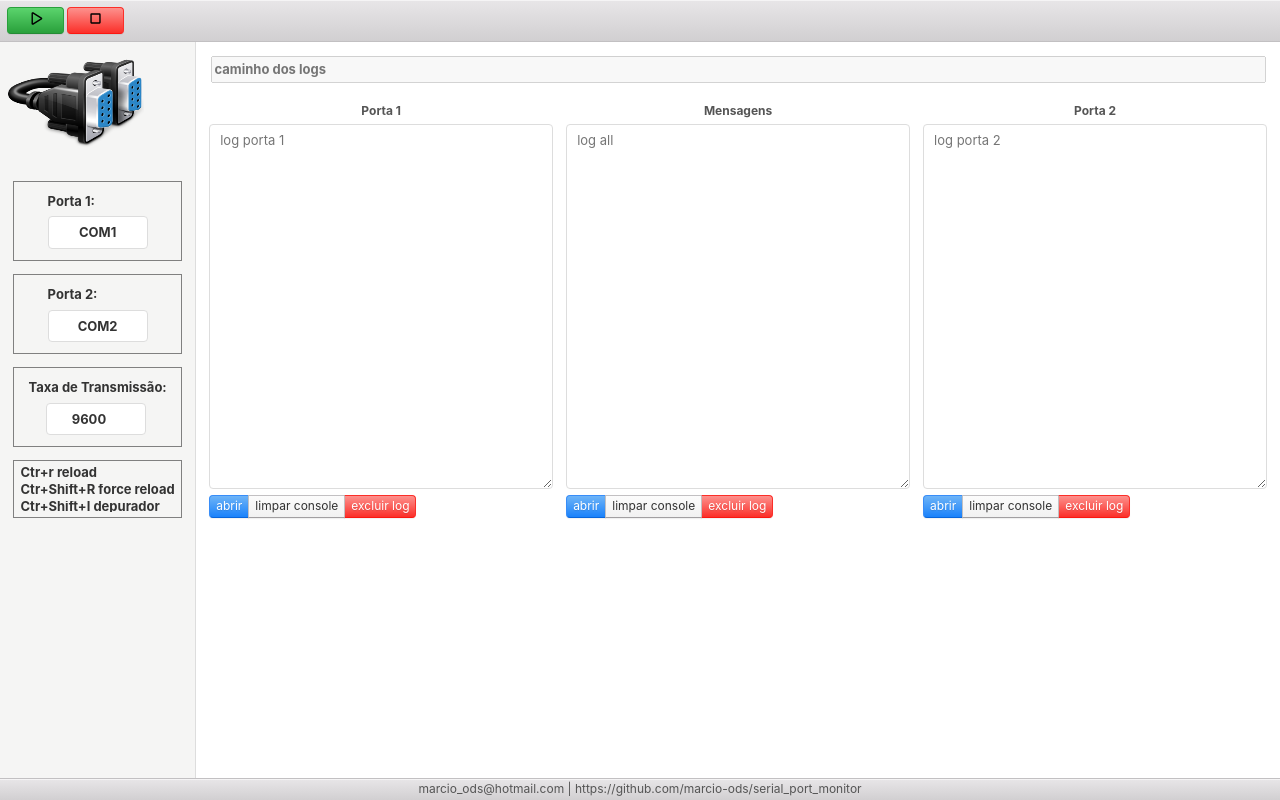
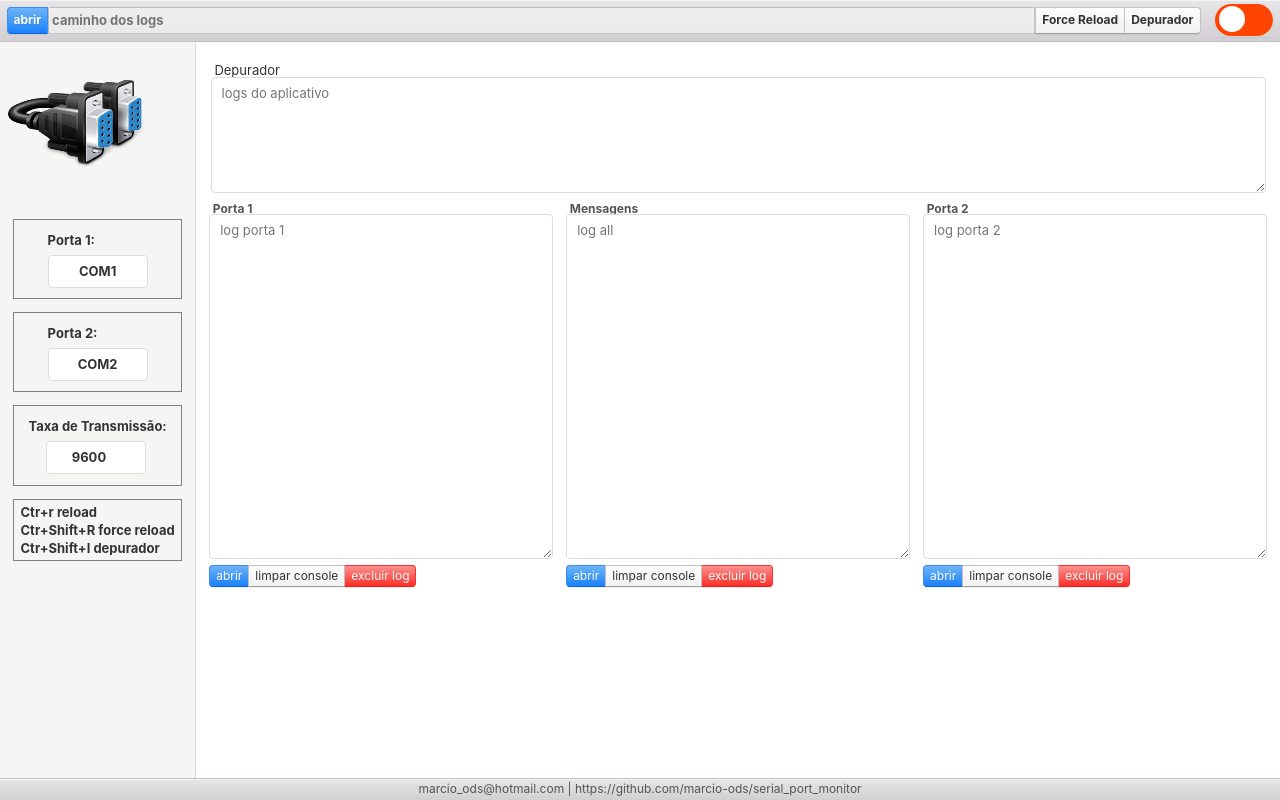
Before and after one commit to marcio-ods/serial-port-monitor, an Electron app: page src/renderer/index.html in a window 1280 px wide. Drawn offline with Linux system fonts and the light colour scheme; no server answers.

Commit message:
open dir logs

```diff
--- a/src/preload/preload.js
+++ b/src/preload/preload.js
@@ -10,10 +10,6 @@ function setDisplay(value) {
 
 contextBridge.exposeInMainWorld('api', {
     request: (payload) => ipcRenderer.invoke('router', payload),
-    // socket: () => ipcRenderer.on('asynchronous-reply', (_event, arg) => {
-    //     console.log(arg)
-    //     setDisplay(arg)
-    // }),
     connect: () => ipcRenderer.on('on:port', (_event, args) => {
         // console.log(arg)
         const { key, data } = args
--- a/src/renderer/index.html
+++ b/src/renderer/index.html
@@ -10,61 +10,34 @@
     <title>Monitor de porta serial</title>
     <link rel="stylesheet" href="style/photon/css/photon.min.css" />
     <link rel="stylesheet" href="style/style.css" />
+    <link rel="stylesheet" href="style/switch.css" />
   </head>
   <body>
     <div class="window">
-      <header class="toolbar toolbar-header">
-        <div class="btn-actions">
-          <button
-            type="button"
-            id="btn-connect"
-            class="btn btn-form btn-positive"
-          >
-            <svg
-              xmlns="http://www.w3.org/2000/svg"
-              width="15"
-              height="15"
-              fill="#000000"
-              viewBox="0 0 256 256"
-            >
-              <rect width="256" height="256" fill="none"></rect>
-              <path
-                d="M228.1,121.2,84.2,33.2A8,8,0,0,0,72,40V216a8,8,0,0,0,12.2,6.8l143.9-88A7.9,7.9,0,0,0,228.1,121.2Z"
-                fill="none"
-                stroke="#000000"
-                stroke-linecap="round"
-                stroke-linejoin="round"
-                stroke-width="24"
-              ></path>
-            </svg>
+      <header class="toolbar toolbar-header app-header-toolbar">
+        <div class="btn-group group-path">
+          <button id="btn-open-path" class="btn btn-mini btn-primary">
+            abrir
           </button>
-          <button
-            type="button"
-            id="btn-disconnect"
-            class="btn btn-form btn-negative"
-          >
-            <svg
-              xmlns="http://www.w3.org/2000/svg"
-              width="15"
-              height="15"
-              fill="#000000"
-              viewBox="0 0 256 256"
-            >
-              <rect width="256" height="256" fill="none"></rect>
-              <rect
-                x="52"
-                y="52"
-                width="152"
-                height="152"
-                rx="6.9"
-                fill="none"
-                stroke="#000000"
-                stroke-linecap="round"
-                stroke-linejoin="round"
-                stroke-width="24"
-              ></rect>
-            </svg>
+          <input
+            id="input-path"
+            placeholder="caminho dos logs"
+            aria-label="caminho do txt"
+            disabled="disabled"
+          />
+
+          <button id="btn-reload" class="btn btn-mini btn-default">
+            Force Reload
           </button>
+          <button id="btn-open-debugger" class="btn btn-mini btn-default">
+            Depurador
+          </button>
+        </div>
+        <div class="btn-toolbar">
+          <label class="switch btn btn-form" for="btn-on-off">
+            <input id="btn-on-off" type="checkbox" value="off" />
+            <span class="slider round"></span>
+          </label>
         </div>
       </header>
 
@@ -123,23 +96,25 @@
           <!-- MENU -->
           <div class="pane main">
             <div class="head-main">
-              <input
-                id="input-path"
-                placeholder="caminho dos logs"
-                aria-label="caminho do txt"
+              <label for="text-logs-app " class="label-main">Depurador</label>
+              <textarea
+                id="text-logs-app"
+                placeholder="logs do aplicativo"
                 disabled="disabled"
-              />
+                class="form-control"
+                rows="5"
+              ></textarea>
             </div>
             <div class="display">
               <div class="disp-port-1">
-                <h5 class="title display-name">Porta 1</h5>
+                <label class="title display-name label-main">Porta 1</label>
                 <div class="div-textarea">
                   <textarea
                     id="disp-text-1"
                     placeholder="log porta 1"
                     disabled="disabled"
                     class="form-control"
-                    rows="17"
+                    rows="16"
                   ></textarea>
                 </div>
                 <div class="btn-group">
@@ -164,14 +139,14 @@
                 </div>
               </div>
               <div class="disp-msg">
-                <h5 class="display-name title">Mensagens</h5>
+                <label class="display-name title label-main">Mensagens</label>
                 <div class="div-textarea">
                   <textarea
                     id="disp-text-msg"
                     placeholder="log all"
                     disabled="disabled"
                     class="form-control"
-                    rows="17"
+                    rows="16"
                   ></textarea>
                 </div>
                 <div class="btn-group">
@@ -196,7 +171,7 @@
                 </div>
               </div>
               <div class="disp-port-2">
-                <h5 class="display-name title">Porta 2</h5>
+                <label class="display-name title label-main">Porta 2</label>
                 <div class="div-textarea">
                   <textarea
                     id="disp-text-2"
@@ -204,7 +179,7 @@
                     disabled="disabled"
                     disabled="disabled"
                     class="form-control"
-                    rows="17"
+                    rows="16"
                   ></textarea>
                 </div>
                 <div class="btn-group">
--- a/src/renderer/style/style.css
+++ b/src/renderer/style/style.css
@@ -7,7 +7,15 @@
 .main {
   padding: 0.5em;
 }
+.app-header-toolbar {
+  display: flex;
+  justify-content: flex-end;
+  /* flex-direction: row; */
+}
 
+.btn-toolbar {
+  margin: 0.25em 0.5em;
+}
 .btn-disabled {
   border-color: #333;
   border-bottom-color: #333;
@@ -37,13 +45,25 @@
   width: 100%;
   font-weight: bold;
 }
+.group-path {
+  display: flex;
+  justify-content: center;
+  width: 100%;
+  padding: 0.5em;
+  font-weight: bold;
+  /* border-radius: 0; */
+  /* border-top-left-radius: 0; */
+  /* border-bottom-left-radius: 0; */
+}
 .display {
+  margin-top: -1.5em;
   display: grid;
   grid-template-columns: 1fr 1fr 1fr;
 }
 .display-name {
-  padding: 0.3em;
+  /* padding: 0.3em; */
   /* margin-top: 0.1em; */
+  /* margin-top: 0em; */
   text-align: center;
   font-weight: bold;
   font-size: 12px;
@@ -78,7 +98,7 @@
   justify-content: center;
   align-items: center;
   border: 1px solid gray;
-  line-height: 90%;
+  line-height: 100%;
   padding: 0.5em 0.5em 0em 0.5em;
 }
 /* padding-top
@@ -91,6 +111,11 @@ padding-left */
 }
 #img-menu {
   padding: 0.5em;
+  margin: 1.5em 0;
+}
+.label-main {
+  margin-bottom: -0.8em;
+  margin-left: 0.3em;
 }
 .label-port {
   /* width: 100%; */
--- /dev/null
+++ b/src/renderer/style/switch.css
@@ -0,0 +1,63 @@
+/* https://encycolorpedia.pt/ff0000 */
+/* https://www.w3schools.com/howto/tryit.asp?filename=tryhow_css_switch */
+
+.switch {
+  position: relative;
+  display: inline-block;
+  width: 60px;
+  height: 34px;
+}
+
+.switch input {
+  opacity: 0;
+  width: 0;
+  height: 0;
+}
+
+.slider {
+  position: absolute;
+  cursor: pointer;
+  top: 0;
+  left: 0;
+  right: 0;
+  bottom: 0;
+  background-color: #ff4500;
+  /* background-color: #ccc; */
+  -webkit-transition: 0.4s;
+  transition: 0.4s;
+}
+
+.slider:before {
+  position: absolute;
+  content: "";
+  height: 26px;
+  width: 26px;
+  left: 4px;
+  bottom: 4px;
+  background-color: white;
+  -webkit-transition: 0.4s;
+  transition: 0.4s;
+}
+
+input:checked + .slider {
+  background-color: #2196f3;
+}
+
+input:focus + .slider {
+  box-shadow: 0 0 1px #2196f3;
+}
+
+input:checked + .slider:before {
+  -webkit-transform: translateX(26px);
+  -ms-transform: translateX(26px);
+  transform: translateX(26px);
+}
+
+/* Rounded sliders */
+.slider.round {
+  border-radius: 34px;
+}
+
+.slider.round:before {
+  border-radius: 50%;
+}
--- a/src/router.js
+++ b/src/router.js
@@ -1,6 +1,7 @@
 const { app, ipcMain } = require('electron');
 const UseSerialPort = require('./core/useSerialport');
 const getConfigs = require('./utils/getConfigs');
+const openPath = require('./utils/openPath');
 let SerialPort
 
 function connect() {
@@ -9,12 +10,13 @@ function connect() {
 
 module.exports = function route(win) {
     ipcMain.handle('router', (evt, data) => {
-        console.log(data.key);
+        // console.log(data.key);
         switch (data.key) {
             case "get/setup": return getConfigs()
             case "open-txt-msg": return console.log('open-txt-msg');
             case "open-txt-port-1": return console.log('open-txt-port-1');
             case "open-txt-port-2": return console.log('open-txt-port-2');
+            case "open-path": return openPath();
             default:
                 break;
         }
```
Also changed, not shown: src/core/useSerialport.js (+4 -11 lines), src/main.js (+3 -4 lines), src/renderer/renderer.js (+39 -20 lines), src/utils/openPath.js (added, +11 -0 lines), public/images/2dd898e8b9631a52cc398b3cdb6ec358.webp (added), public/images/6.webp (added), public/images/DB9-Male-Male-Serial-RS232-6-Feet.jpg (added), public/images/HTB1mApqSFXXXXaCaFXXq6xXFXXXv.jpg (added), public/images/azul.jpg (added), public/images/cs02300-01-thumbnail-1080x1080-70.jpg (added), public/images/thumbnail.jpg (added), 1 other file.
